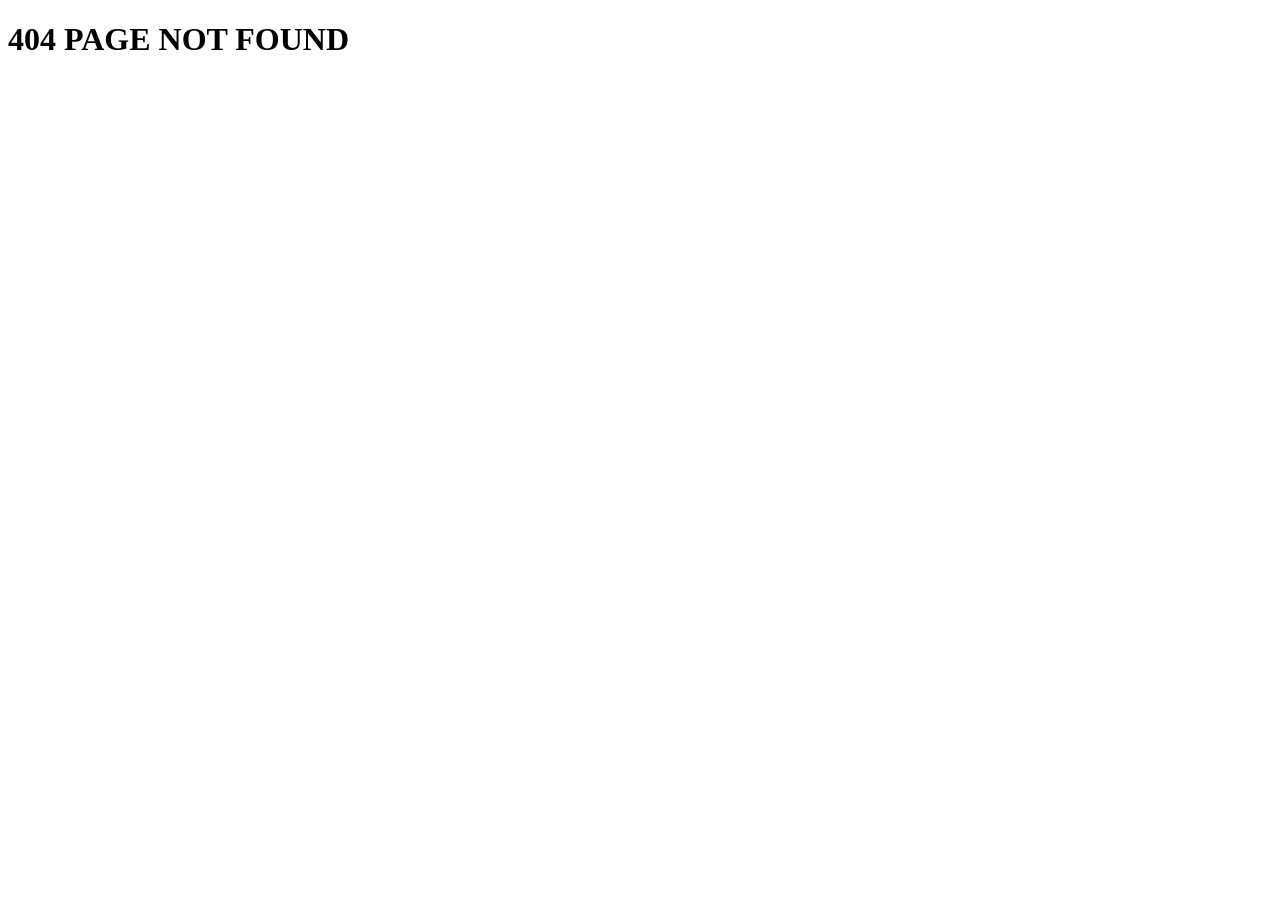
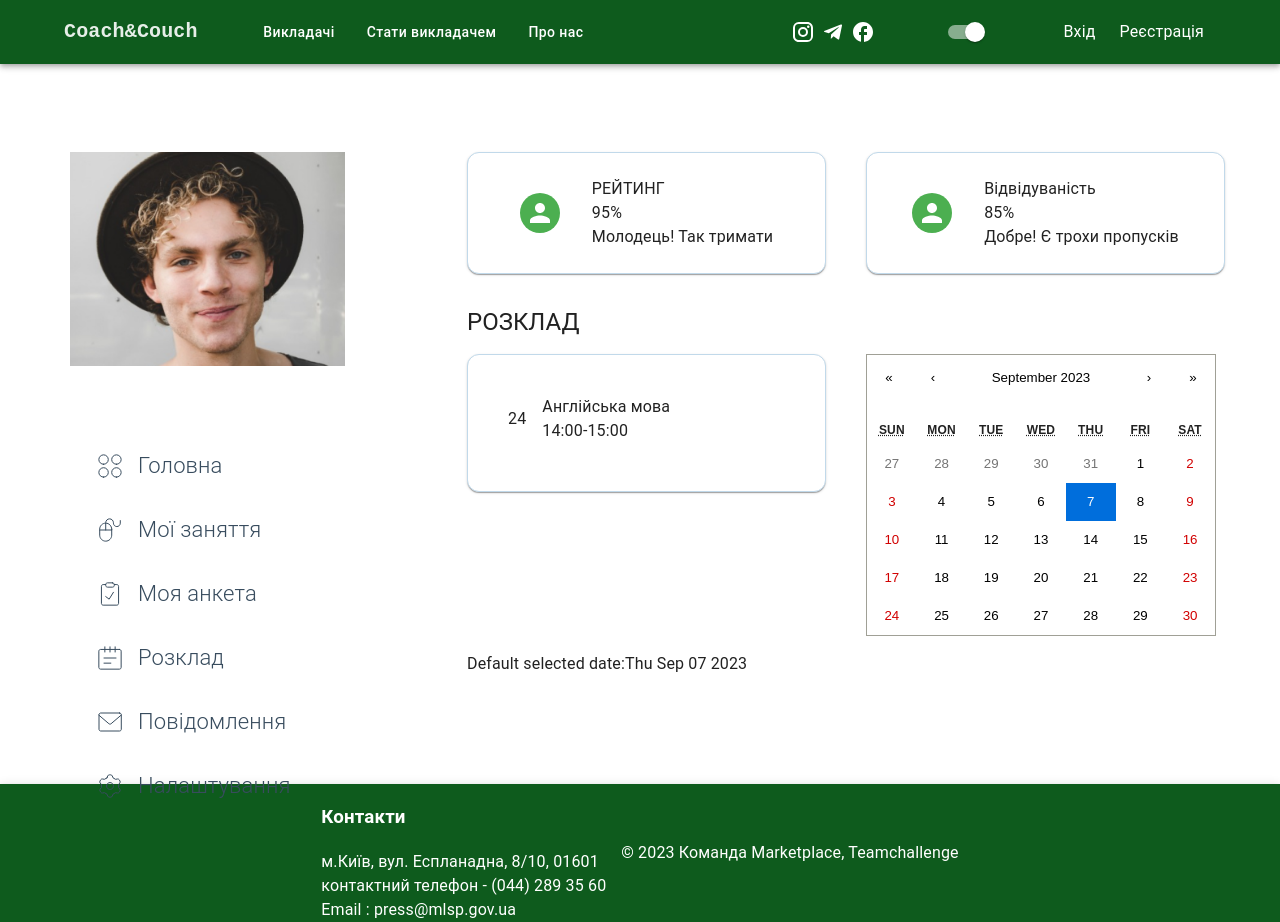
Before and after one commit to ViktoriiaPavliukh/CoachAndCouch, a React (Vite) app: page /user/1/main in a window 1280 px wide. Before the commit this address had no page. Before the commit the page ends 800 px from the top, so only its background shows below. Built offline with nearby package versions, Linux system fonts and the light colour scheme.

Commit message:
add page for personal account

```diff
--- a/src/App.jsx
+++ b/src/App.jsx
@@ -1,4 +1,4 @@
-import { Navigate, Route, Routes } from "react-router-dom";
+import { Route, Routes } from "react-router-dom";
 import { Home, SignIn, SignUp } from "@/views";
 import { Card, Layout, Preview, TeacherForm, PersonalAccount } from "@components";
 import { ToastContainer } from "react-toastify";
@@ -13,6 +13,7 @@ import { selectRefreshToken } from "./redux/auth/selectors";
 import { PrivateRoute } from "./components/PrivateRoute";
 import { selectInitialized, setInitialized } from "./redux/init/initSlice";
 import PageError from "./views/PageError";
+import { MainPage } from "./components/PersonalAccount/MainPage";
 
 export default function App() {
   const dispatch = useDispatch();
@@ -45,7 +46,10 @@ export default function App() {
           <Route path="/registration" element={<RestrictedRoute redirectTo="/" component={<SignUp />} />} />
           <Route path="/login" element={<RestrictedRoute redirectTo="/" component={<SignIn />} />} />
           <Route path="/admin" element={<PrivateRoute redirectTo="/" role="admin" component={<AdminPanel />} />} />
-          <Route path="/user/:id" element={<PersonalAccount />} />
+          <Route path="/user/:id" element={<PersonalAccount />}>
+            <Route path="/user/:id/main" element={<MainPage />} />
+            <Route path="/user/:id/lessons" element={<div>Main page lessons</div>} />
+          </Route>
         </Route>
         <Route path="*" element={<PageError />} />
       </Routes>
--- a/src/components/Header/Header.jsx
+++ b/src/components/Header/Header.jsx
@@ -194,7 +194,7 @@ export function Header() {
               <Box display="flex" direction="row">
                 <MenuItem
                   onClick={() => {
-                    handleCloseNavMenu(`/user/${user.id}`);
+                    handleCloseNavMenu(`/user/${user.id}/main`);
                   }}
                   user={user}
                   sx={{
@@ -318,7 +318,7 @@ export function Header() {
                     disableGutters={true}
                     sx={{ width: "100%" }}
                     onClick={() => {
-                      handleCloseNavMenu("/user");
+                      handleCloseNavMenu(`/user/${user.id}/main`);
                     }}
                   >
                     <Typography
--- /dev/null
+++ b/src/components/PersonalAccount/MainPage.jsx
@@ -0,0 +1,122 @@
+import "react-calendar/dist/Calendar.css";
+// import { enUS } from "date-fns/locale";
+import { Box, Typography } from "@mui/material";
+import Card from "@mui/material/Card";
+import CardContent from "@mui/material/CardContent";
+import Avatar from "@mui/material/Avatar";
+import { green } from "@mui/material/colors";
+import Time from "./Time";
+import Calendar from "react-calendar";
+import { useState } from "react";
+export const MainPage = () => {
+  const [date, setDate] = useState(new Date());
+  const [showTime, setShowTime] = useState(false);
+  return (
+    <Box
+      sx={{
+        display: "flex",
+        flexDirection: "column",
+      }}
+    >
+      <Box sx={{ display: "flex", gap: "40px" }}>
+        <Card
+          sx={{
+            display: "flex",
+            p: "24px",
+            border: "1px solid #C1D9EA",
+            borderRadius: "12px",
+            gap: "32px",
+            justifyContent: "center",
+            alignItems: "center",
+            minWidth: "359px",
+          }}
+        >
+          <Avatar sx={{ bgcolor: green[500] }} aria-label="rate"></Avatar>
+          <Box>
+            <Typography>РЕЙТИНГ</Typography>
+            <Typography>95%</Typography>
+            <Typography> Молодець! Так тримати</Typography>
+          </Box>
+        </Card>
+        <Card
+          sx={{
+            display: "flex",
+            p: "24px",
+            border: "1px solid #C1D9EA",
+            borderRadius: "12px",
+            gap: "32px",
+            justifyContent: "center",
+            alignItems: "center",
+            minWidth: "359px",
+          }}
+        >
+          <Avatar sx={{ bgcolor: green[500] }} aria-label="rate"></Avatar>
+          <Box>
+            <Typography>Відвідуваність</Typography>
+            <Typography>85%</Typography>
+            <Typography> Добре! Є трохи пропусків</Typography>
+          </Box>
+        </Card>
+      </Box>
+      <Box>
+        <Typography variant="h5" noWrap sx={{ paddingTop: "32px", mb: "16px" }}>
+          РОЗКЛАД
+        </Typography>
+        <Box sx={{ display: "flex", flexDirection: "row", gap: "40px" }}>
+          <Box sx={{ display: "flex", flexDirection: "row" }}>
+            <Card
+              sx={{
+                display: "flex",
+                p: "24px",
+                border: "1px solid #C1D9EA",
+                borderRadius: "12px",
+                width: "359px",
+                height: "fit-content",
+              }}
+            >
+              <CardContent
+                sx={{
+                  display: "flex",
+                  gap: "16px",
+                  justifyContent: "center",
+                  alignItems: "center",
+                }}
+              >
+                <Typography>24</Typography>
+                <Box>
+                  <Typography>Англійська мова</Typography>
+                  <Typography>14:00-15:00</Typography>
+                </Box>
+              </CardContent>
+            </Card>
+          </Box>
+          <Box
+            sx={{
+              display: "flex",
+              justifyContent: "center",
+              alignItems: "center",
+            }}
+          >
+            <Calendar onChange={setDate} value={date} onClickDay={() => setShowTime(true)} locale="en-US" />
+          </Box>
+        </Box>
+      </Box>
+
+      {date.length > 0 ? (
+        <p>
+          <span>Start:</span>
+          {date[0].toDateString()}
+          &nbsp; &nbsp;
+          <span>End:</span>
+          {date[1].toDateString()}
+        </p>
+      ) : (
+        <p>
+          <span>Default selected date:</span>
+          {date.toDateString()}
+        </p>
+      )}
+      <Time showTime={showTime} date={date} />
+    </Box>
+  );
+};
--- a/src/components/PersonalAccount/PersonalAccount.jsx
+++ b/src/components/PersonalAccount/PersonalAccount.jsx
@@ -1,24 +1,17 @@
-import { useState } from "react";
-import { useNavigate } from "react-router";
-import Calendar from "react-calendar";
 import "react-calendar/dist/Calendar.css";
-import { enUS } from "date-fns/locale";
+// import { enUS } from "date-fns/locale";
 import { Container, Box, Typography } from "@mui/material";
-import Card from "@mui/material/Card";
-import CardContent from "@mui/material/CardContent";
-import Avatar from "@mui/material/Avatar";
-import { green } from "@mui/material/colors";
-import { Link } from "react-router-dom";
+
+import { Link, Outlet } from "react-router-dom";
 import { PersonalImage } from "./PersonalImage";
-import { useDispatch, useSelector } from "react-redux";
+import { useSelector } from "react-redux";
 import homeIcon from "../../assets/icons/interface-dashboard-layout-circle--app-application-dashboard-home-layout-circle.svg";
 import mouse from "../../assets/icons/computer-mouse--computer-device-electronics-mouse.svg";
 import notepad from "../../assets/icons/interface-content-note-pad-text--content-notes-book-notepad-notebook.svg";
 import checklist from "../../assets/icons/interface-file-clipboard-check--checkmark-edit-task-edition-checklist-check-success-clipboard-form.svg";
 import settings from "../../assets/icons/interface-setting-cog--work-loading-cog-gear-settings-machine.svg";
 import envelope from "../../assets/icons/mail-send-envelope--envelope-email-message-unopened-sealed-close.svg";
-import { selectIsLoggedIn, selectUser } from "../../redux/auth/selectors";
-import Time from "./Time";
+import { selectUser } from "../../redux/auth/selectors";
 
 const linkStyles = {
   display: "flex",
@@ -33,8 +26,6 @@ const linkStyles = {
 
 export function PersonalAccount() {
   const user = useSelector(selectUser);
-  const [date, setDate] = useState(new Date());
-  const [showTime, setShowTime] = useState(false);
 
   return (
     <Container
@@ -51,11 +42,7 @@ export function PersonalAccount() {
     >
       <Box>
         <PersonalImage />
-        <Typography
-          gutterBottom
-          variant="fontTitle"
-          sx={{ display: "flex", paddingTop: "32px" }}
-        >
+        <Typography gutterBottom variant="fontTitle" sx={{ display: "flex", paddingTop: "32px" }}>
           {user.name}
         </Typography>
         <Box
@@ -67,13 +54,13 @@ export function PersonalAccount() {
             paddingLeft: "16px",
           }}
         >
-          <Box component={Link} to="/" sx={linkStyles}>
+          <Box component={Link} to="main" sx={linkStyles}>
             <img src={homeIcon} alt="Home Icon" />
             <Typography variant="fontLink" noWrap>
               Головна
             </Typography>
           </Box>
-          <Box component={Link} to="/" sx={linkStyles}>
+          <Box component={Link} to="lessons" sx={linkStyles}>
             <img src={mouse} alt="lessons" />
             <Typography variant="fontLink" noWrap>
               Мої заняття
@@ -105,121 +92,8 @@ export function PersonalAccount() {
           </Box>
         </Box>
       </Box>
-      <Box
-        sx={{
-          display: "flex",
-          flexDirection: "column",
-        }}
-      >
-        <Box sx={{ display: "flex", gap: "40px" }}>
-          <Card
-            sx={{
-              display: "flex",
-              p: "24px",
-              border: "1px solid #C1D9EA",
-              borderRadius: "12px",
-              gap: "32px",
-              justifyContent: "center",
-              alignItems: "center",
-              minWidth: "359px",
-            }}
-          >
-            <Avatar sx={{ bgcolor: green[500] }} aria-label="rate"></Avatar>
-            <Box>
-              <Typography>РЕЙТИНГ</Typography>
-              <Typography>95%</Typography>
-              <Typography> Молодець! Так тримати</Typography>
-            </Box>
-          </Card>
-          <Card
-            sx={{
-              display: "flex",
-              p: "24px",
-              border: "1px solid #C1D9EA",
-              borderRadius: "12px",
-              gap: "32px",
-              justifyContent: "center",
-              alignItems: "center",
-              minWidth: "359px",
-            }}
-          >
-            <Avatar sx={{ bgcolor: green[500] }} aria-label="rate"></Avatar>
-            <Box>
-              <Typography>Відвідуваність</Typography>
-              <Typography>85%</Typography>
-              <Typography> Добре! Є трохи пропусків</Typography>
-            </Box>
-          </Card>
-        </Box>
-        <Box>
-          <Typography
-            variant="h5"
-            noWrap
-            sx={{ paddingTop: "32px", mb: "16px" }}
-          >
-            РОЗКЛАД
-          </Typography>
-          <Box sx={{ display: "flex", flexDirection: "row", gap: "40px" }}>
-            <Box sx={{ display: "flex", flexDirection: "row" }}>
-              <Card
-                sx={{
-                  display: "flex",
-                  p: "24px",
-                  border: "1px solid #C1D9EA",
-                  borderRadius: "12px",
-                  width: "359px",
-                  height: "fit-content",
-                }}
-              >
-                <CardContent
-                  sx={{
-                    display: "flex",
-                    gap: "16px",
-                    justifyContent: "center",
-                    alignItems: "center",
-                  }}
-                >
-                  <Typography>24</Typography>
-                  <Box>
-                    <Typography>Англійська мова</Typography>
-                    <Typography>14:00-15:00</Typography>
-                  </Box>
-                </CardContent>
-              </Card>
-            </Box>
-            <Box
-              sx={{
-                display: "flex",
-                justifyContent: "center",
-                alignItems: "center",
-              }}
-            >
-              <Calendar
-                onChange={setDate}
-                value={date}
-                onClickDay={() => setShowTime(true)}
-                locale={enUS}
-              />
-            </Box>
-          </Box>
-        </Box>
 
-        {/* {date.length > 0 ? (
-          <p>
-            <span>Start:</span>
-            {date[0].toDateString()}
-            &nbsp; &nbsp;
-            <span>End:</span>
-            {date[1].toDateString()}
-          </p>
-        ) : (
-          <p>
-            <span>Default selected date:</span>
-            {date.toDateString()}
-          </p>
-        )}
-        <Time showTime={showTime} date={date} /> */}
-      </Box>
+      <Outlet />
     </Container>
   );
 }
--- a/src/components/PersonalAccount/Time.jsx
+++ b/src/components/PersonalAccount/Time.jsx
@@ -1,12 +1,12 @@
-import { useState } from "react";
 import { Box } from "@mui/material";
-
+import { PropTypes } from "prop-types";
 import Times from "./Times";
 
-import React from "react";
-
-function Time(props) {
-  return <Box>{props.showTime ? <Times date={props.date} /> : null}</Box>;
+function Time({ showTime, date }) {
+  return <Box>{showTime ? <Times date={date} /> : null}</Box>;
 }
-
+Time.propTypes = {
+  showTime: PropTypes.bool,
+  date: PropTypes.oneOfType([PropTypes.string, PropTypes.number, PropTypes.instanceOf(Date)]).isRequired,
+};
 export default Time;
--- a/src/components/PersonalAccount/Times.jsx
+++ b/src/components/PersonalAccount/Times.jsx
@@ -1,10 +1,10 @@
-import React from "react";
+import { PropTypes } from "prop-types";
 import { useState } from "react";
 import { Box, Button } from "@mui/material";
-
+import { v4 as uuidv4 } from "uuid";
 const time = ["08:00", "09:00", "10:00", "14:00", "15:00"];
 
-function Times(props) {
+function Times({ date }) {
   const [event, setEvent] = useState(null);
   const [info, setInfo] = useState(false);
 
@@ -17,18 +17,16 @@ function Times(props) {
     <Box>
       {time.map((times) => {
         return (
-          <Box>
+          <Box key={uuidv4()}>
             <Button onClick={(e) => displayInfo(e)}> {times} </Button>
           </Box>
         );
       })}
-      <Box>
-        {info
-          ? `Your appointment is set to ${event} ${props.date.toDateString()}`
-          : null}
-      </Box>
+      <Box>{info ? `Your appointment is set to ${event} ${date.toDateString()}` : null}</Box>
     </Box>
   );
 }
-
+Times.propTypes = {
+  date: PropTypes.oneOfType([PropTypes.string, PropTypes.number, PropTypes.instanceOf(Date)]).isRequired,
+};
 export default Times;
--- a/src/components/Preview/TeacherCard.jsx
+++ b/src/components/Preview/TeacherCard.jsx
@@ -1,5 +1,4 @@
 import { PropTypes } from "prop-types";
-import { v4 as uuidv4 } from "uuid";
 import { Box, Card, CardContent, Typography, Button, CardActionArea, CardActions, Stack } from "@mui/material/";
 import StarBorderPurple500OutlinedIcon from "@mui/icons-material/StarBorderPurple500Outlined";
 import FavoriteBorderOutlinedIcon from "@mui/icons-material/FavoriteBorderOutlined";
```
